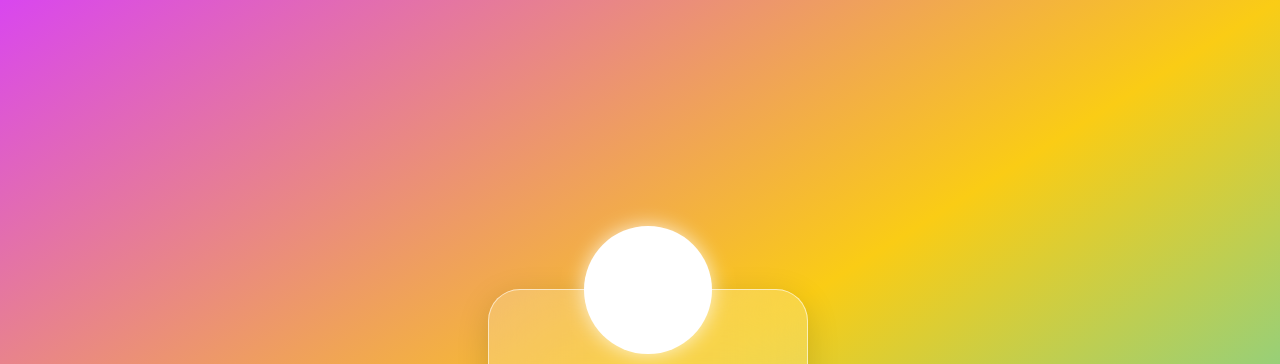
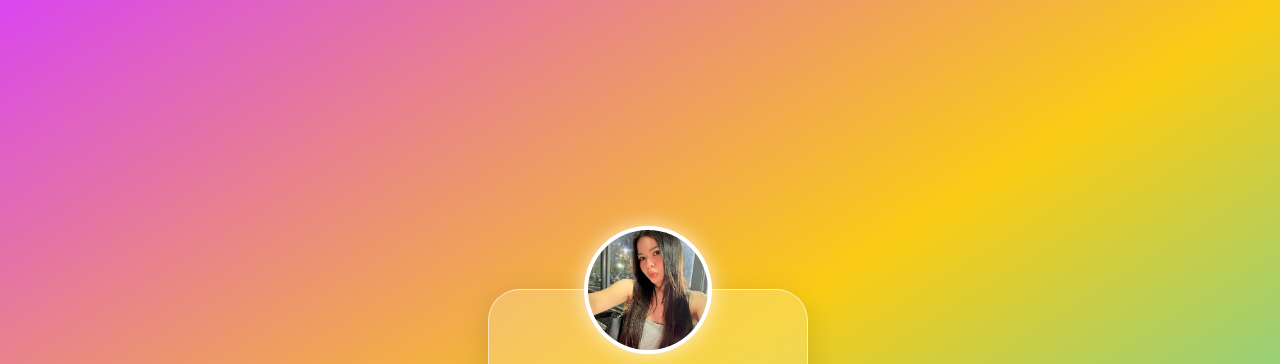
Before and after one commit to bd1151019/bd1151019, a plain HTML site: page index.html in a window 1280 px wide. Shown: the top 364 px of the page. Drawn offline with nearby package versions, Linux system fonts and the light colour scheme.

Commit message:
เพิ่ม Folder เก็บรูปภาพและนำ profile มาแสดง, ลบภาพ profile เดิมและย้ายไปที่ assets

```diff
--- a/index.html
+++ b/index.html
@@ -23,7 +23,7 @@
         <div class="absolute -top-16 left-1/2 transform -translate-x-1/2 z-10">
             <!-- 使用 label 包覆，點擊時觸發隱藏的 input -->
             <label for="profileUpload" class="cursor-pointer block w-32 h-32 rounded-full p-1 bg-white shadow-[0_0_20px_rgba(255,255,255,0.8)] transition-transform duration-300 hover:scale-105 group relative overflow-hidden">
-                <img id="chon.jpg">
+                <img id="profileImg" src="./assets/images/profile.jpeg" onerror="this.onerror=null; this.src='https://placehold.co/400x400/ffb6c1/ffffff?text=Photo';" alt="李星妍的照片" class="w-full h-full object-cover rounded-full">
 
                 <!-- 滑鼠移上去時的遮罩提示 -->
                 <div class="absolute inset-1 rounded-full bg-black/40 flex items-center justify-center opacity-0 group-hover:opacity-100 transition-opacity z-10">
```
Also changed, not shown: assets/images/profile.jpeg (renamed from chon.jpg).
